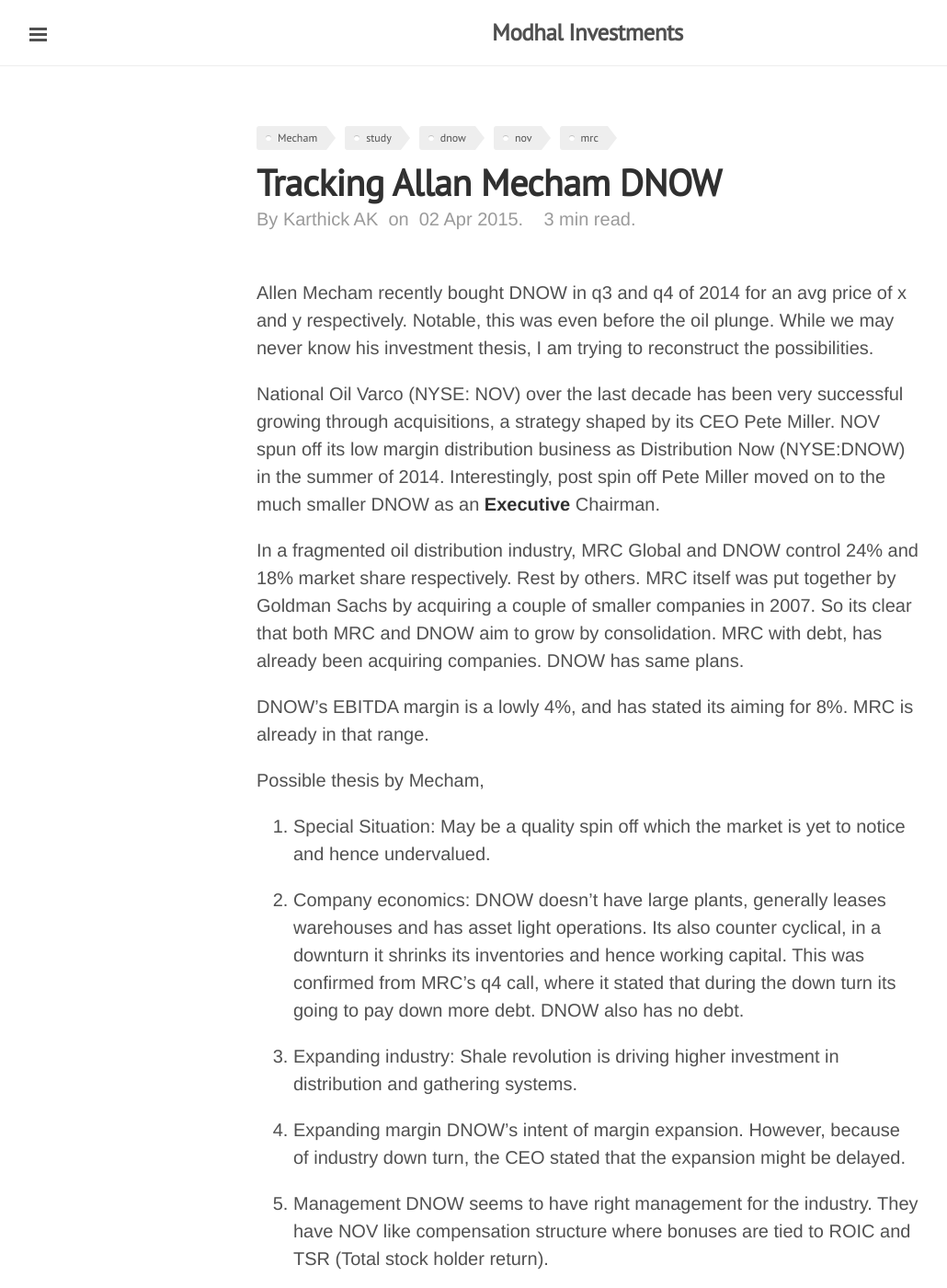
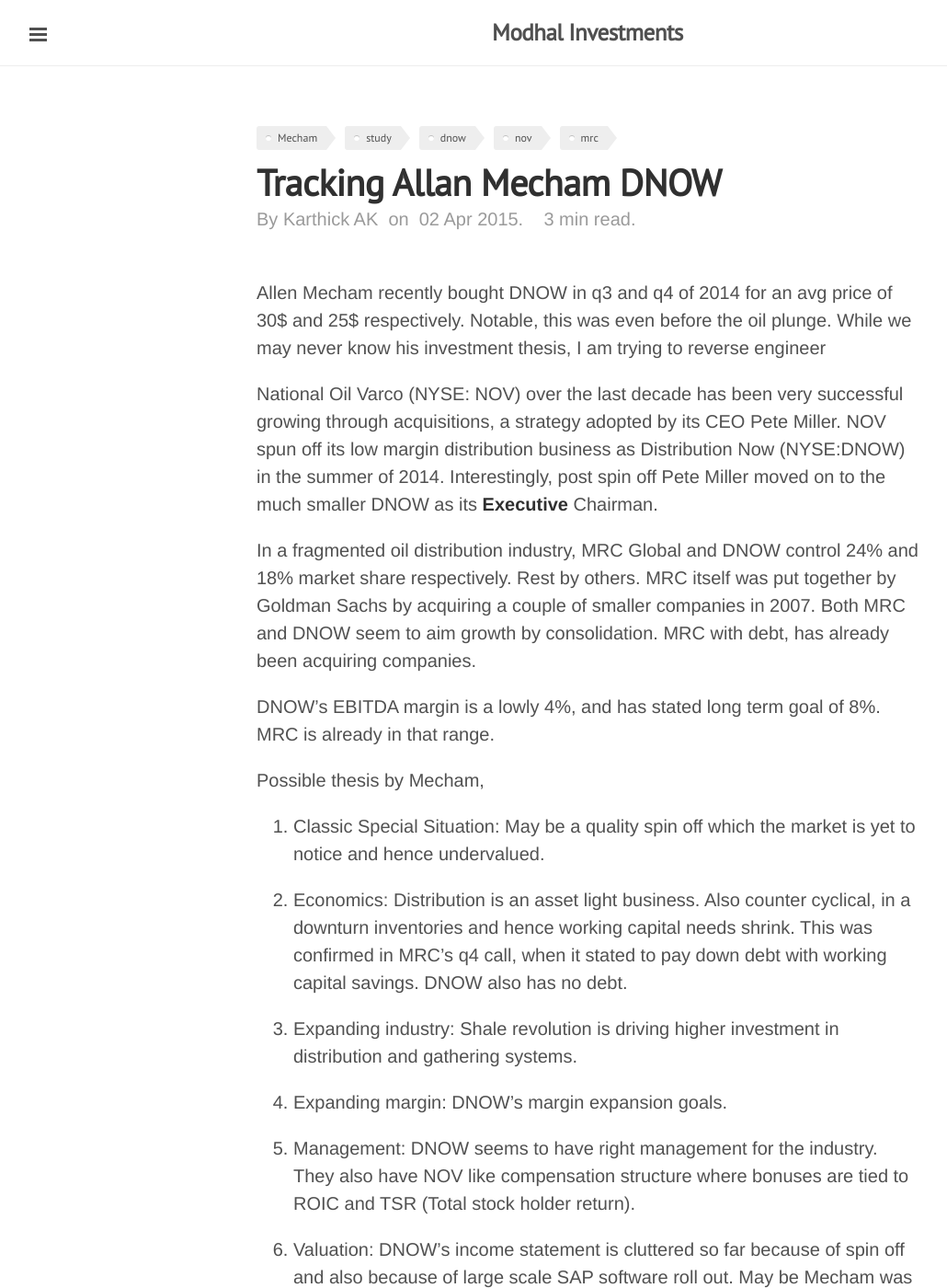
Before and after one commit to gitforwork2/gitforwork.github.io, a Jekyll site: the page built from _posts/2015-04-02-Tracking-Allan-Mecham-DNOW.md, in a window 1280 px wide and 1400 px high. Shown: the whole window at 92% size, without its empty margins (1-1031 px from the left). Built offline with Jekyll 4.4.1, drawn with Linux system fonts in a browser that asks for light colours; Markdown is read by kramdown in place of the engine named in the settings; some of the changed text lies outside the part shown.

Commit message:
Allen mecham dnow - UPDATE

```diff
--- a/_posts/2015-04-02-Tracking-Allan-Mecham-DNOW.md
+++ b/_posts/2015-04-02-Tracking-Allan-Mecham-DNOW.md
@@ -5,44 +5,44 @@
 description: 'Tracking Allan Mecham DNOW'
 ---
 
-Allen Mecham recently bought DNOW in q3 and q4 of 2014 for an avg price of x and y respectively. Notable, this was even before the oil plunge.
-While we may never know his investment thesis, I am trying to reconstruct the possibilities.
+Allen Mecham recently bought DNOW in q3 and q4 of 2014 for an avg price of 30$ and 25$ respectively. Notable, this was even before the oil plunge.
+While we may never know his investment thesis, I am trying to reverse engineer
 
-National Oil Varco (NYSE: NOV) over the last decade has been very successful growing through acquisitions, a strategy shaped by its CEO Pete Miller.
+National Oil Varco (NYSE: NOV) over the last decade has been very successful growing through acquisitions, a strategy adopted by its CEO Pete Miller.
 NOV spun off its low margin distribution business as Distribution Now (NYSE:DNOW) in the summer of 2014.
-Interestingly, post spin off Pete Miller moved on to the much smaller DNOW as an **Executive** Chairman.
+Interestingly, post spin off Pete Miller moved on to the much smaller DNOW as its **Executive** Chairman.
 
 In a fragmented oil distribution industry, MRC Global and DNOW control 24% and 18% market share respectively. Rest by others.
- MRC itself was put together by Goldman Sachs by acquiring a couple of smaller companies in 2007.  So its clear that both MRC and DNOW aim to grow by consolidation.
- MRC with debt, has already been acquiring companies. DNOW has same plans.
+ MRC itself was put together by Goldman Sachs by acquiring a couple of smaller companies in 2007.  Both MRC and DNOW seem to aim growth by consolidation.
+ MRC with debt, has already been acquiring companies.
 
-DNOW's EBITDA margin is a lowly 4%, and has stated its aiming for 8%. MRC is already in that range.
+DNOW's EBITDA margin is a lowly 4%, and has stated long term goal of 8%. MRC is already in that range.
 
 Possible thesis by Mecham,
 
-1.  Special Situation:
+1. Classic Special Situation:
 May be a quality spin off which the market is yet to notice and hence undervalued.
 
-2.  Company economics:
-DNOW doesn't have large plants, generally leases warehouses and has asset light operations. Its also counter cyclical, in a downturn it shrinks its inventories and hence working capital.
- This was confirmed from MRC's q4 call, where it stated that during the down turn its going to pay down more debt. DNOW also has no debt.
+2.  Economics:
+Distribution is an asset light business. Also counter cyclical, in a downturn inventories and hence working capital needs shrink.
+ This was confirmed in MRC's q4 call, when it stated to pay down debt with working capital savings. DNOW also has no debt.
 
 3.  Expanding industry:
 Shale revolution is driving higher investment in distribution and gathering systems.
 
-4.  Expanding margin
-DNOW's intent of margin expansion. However, because of industry down turn, the CEO stated that the expansion might be delayed.
+4.  Expanding margin:
+DNOW's margin expansion goals.
 
-5. Management
-DNOW seems to have right management for the industry. They have NOV like compensation structure where bonuses are tied to ROIC and TSR (Total stock holder return).
+5. Management:
+DNOW seems to have right management for the industry. They also have NOV like compensation structure where bonuses are tied to ROIC and TSR (Total stock holder return).
 
-6. Valuation
+6. Valuation:
 DNOW's income statement is cluttered so far because of spin off and also because of large scale SAP software roll out. May be Mecham was able to look through to locate value.
 
-In my opinion most of the above is applicable to MRC as well. Note that the famous Sequioa fund has a small position in MRC.
+In my opinion most of the above is applicable to MRC as well. And note that the famous Sequioa fund has a small position in MRC.
 
 #Looking ahead
-In 2014 q4 conf call, the CEO Robert Workman stated that margin expansion might be delayed because of industry down turn. He also shared that companies who literally mocked at their acquisition offers 6 months
+In 2014 q4 conf call, the CEO Robert Workman stated that margin expansion might be delayed because of industry down turn. He also shared that companies who mocked at their acquisition offers 6 months
     ago are calling back to re negotiate. DNOW is looking to make disciplined acquisitions. I feel DNOW is lucky to be hunting when valuations are cheap.
 
 On the other hand, during q4 call MRC's made clear that it is freezing acquisitions, hiring, laying off and focused on managing the debt and company through the downturn.
```
